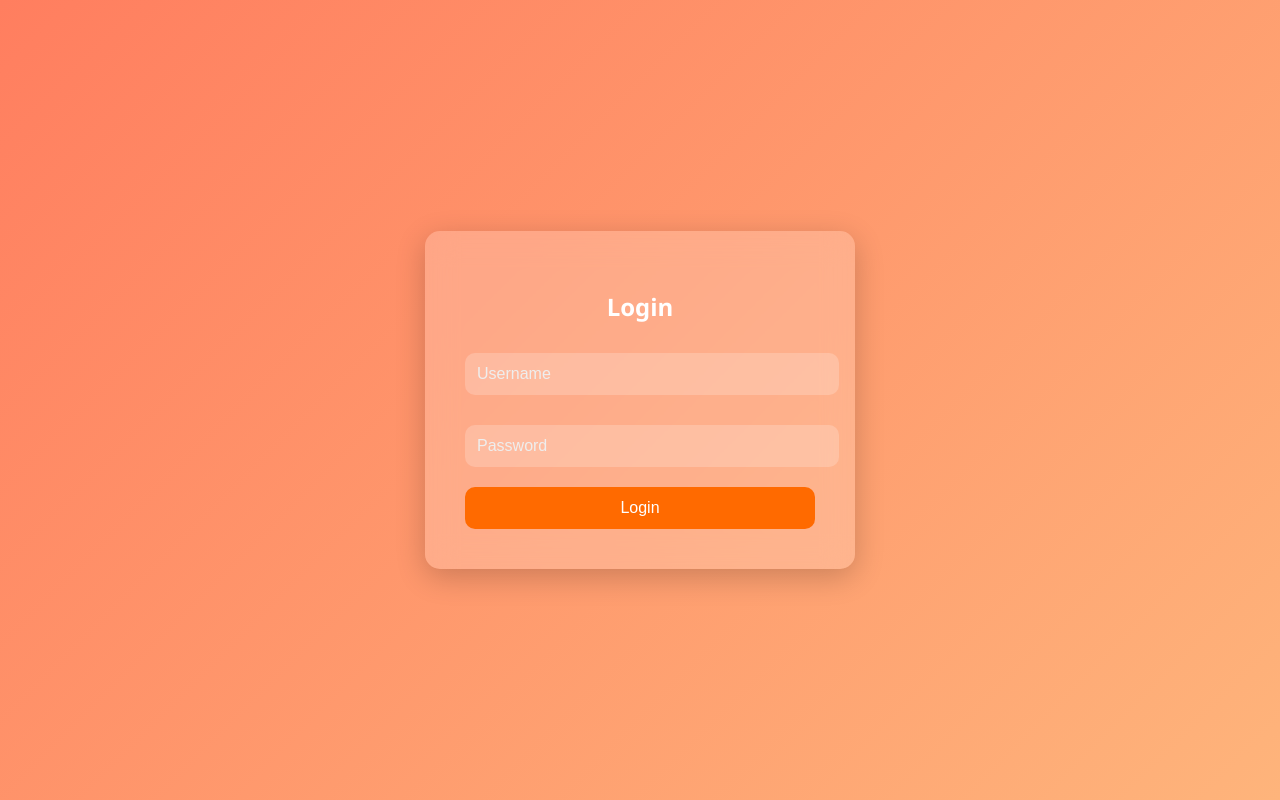
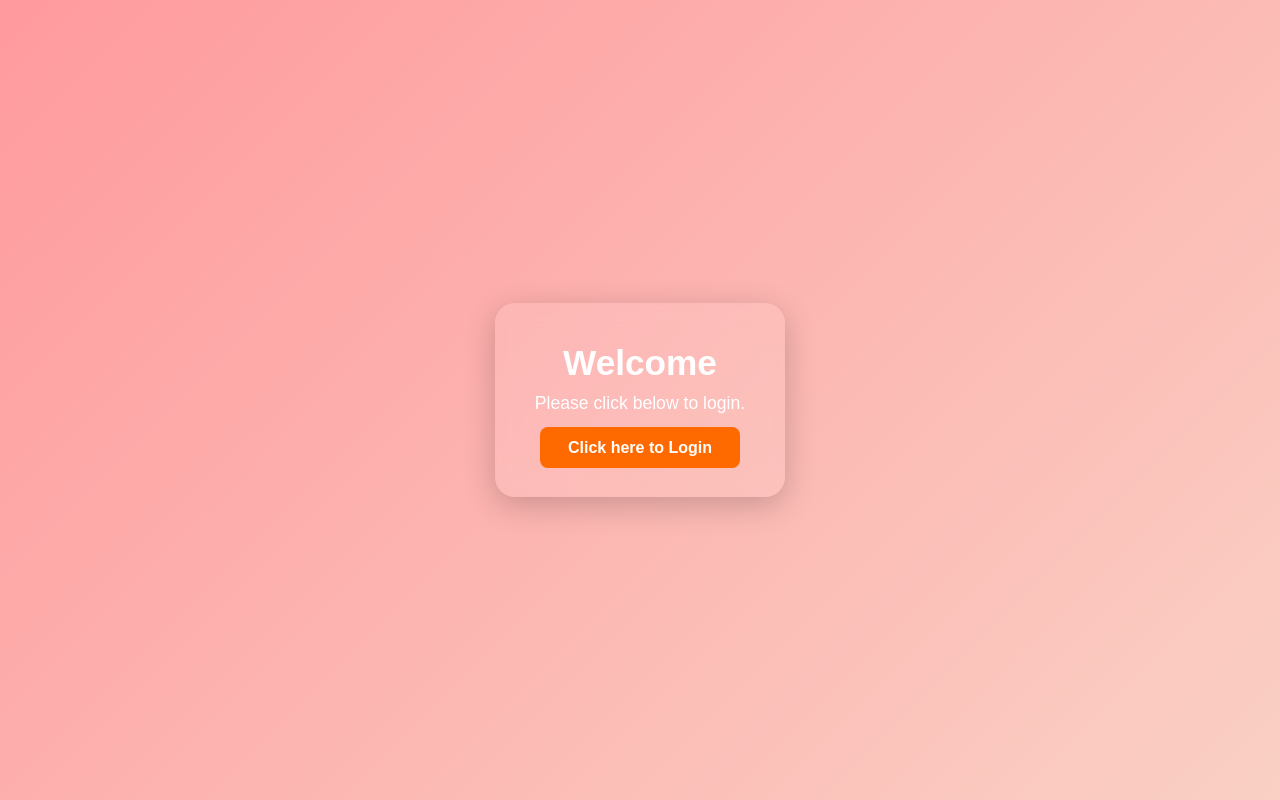
Before and after one commit to Saranya-31/login-app, a website: page views/index.html in a window 1280 px wide. Drawn offline with Linux system fonts and the light colour scheme.

Commit message:
Updated server to run on port 4000 and improved layout

```diff
--- a/public/styles.css
+++ b/public/styles.css
@@ -1,58 +1,113 @@
+ /* Global Reset */
+* {
+  box-sizing: border-box;
+  margin: 0;
+  padding: 0;
+}
+
+/* Body Background */
 body {
-  margin: 0;
-  font-family: 'Segoe UI', Tahoma, Geneva, Verdana, sans-serif;
-  background: linear-gradient(135deg, #ff7e5f, #feb47b);
+  font-family: 'Poppins', sans-serif;
   height: 100vh;
+  background: linear-gradient(135deg, #ff9a9e, #fad0c4);
   display: flex;
   align-items: center;
   justify-content: center;
+  background-attachment: fixed;
 }
 
+/* Center Container */
+.center-box {
+  background: rgba(255, 255, 255, 0.1);
+  padding: 40px;
+  border-radius: 20px;
+  backdrop-filter: blur(10px);
+  text-align: center;
+  color: #fff;
+  box-shadow: 0 8px 32px rgba(0, 0, 0, 0.2);
+}
+
+.center-box h1 {
+  font-size: 2.2rem;
+  margin-bottom: 10px;
+}
+
+.center-box p {
+  margin-bottom: 25px;
+  font-size: 1.1rem;
+}
+
+.center-box .btn {
+  background: #ff6a00;
+  padding: 12px 28px;
+  color: white;
+  border-radius: 8px;
+  text-decoration: none;
+  font-weight: bold;
+  font-size: 1rem;
+  transition: all 0.3s ease;
+}
+
+.center-box .btn:hover {
+  background: #ff944d;
+  transform: scale(1.05);
+}
+
+/* Login Box Styling */
 .login-box {
-  background: rgba(255, 255, 255, 0.2);
+  background: rgba(255, 255, 255, 0.15);
   padding: 40px;
-  border-radius: 15px;
-  backdrop-filter: blur(15px);
-  box-shadow: 0 8px 30px rgba(0, 0, 0, 0.2);
+  border-radius: 20px;
+  backdrop-filter: blur(20px);
+  box-shadow: 0 10px 40px rgba(0, 0, 0, 0.3);
   width: 100%;
-  max-width: 350px;
+  max-width: 400px;
   color: white;
 }
 
 .login-box h2 {
+  margin-bottom: 25px;
   text-align: center;
-  margin-bottom: 20px;
+  font-size: 2rem;
 }
 
 input[type="text"],
 input[type="password"] {
   width: 100%;
-  padding: 12px;
+  padding: 14px;
   margin: 10px 0 20px;
   border: none;
   border-radius: 10px;
   background: rgba(255, 255, 255, 0.2);
   color: #fff;
-  font-size: 16px;
+  font-size: 1rem;
+  transition: background 0.3s;
+}
+
+input:focus {
+  background: rgba(255, 255, 255, 0.3);
   outline: none;
 }
 
 input::placeholder {
-  color: #eee;
+  color: #e0e0e0;
 }
 
 button {
   width: 100%;
-  padding: 12px;
-  background: #ff6a00;
-  color: white;
+  padding: 14px;
+  background: #8e2de2;
+  background: linear-gradient(to right, #8e2de2, #4a00e0);
   border: none;
   border-radius: 10px;
-  font-size: 16px;
+  color: #fff;
+  font-size: 1rem;
+  font-weight: bold;
   cursor: pointer;
-  transition: background 0.3s ease;
+  transition: 0.3s ease;
 }
 
 button:hover {
-  background: #ff8000;
+  opacity: 0.9;
+  transform: scale(1.03);
 }
--- a/views/index.html
+++ b/views/index.html
@@ -2,18 +2,14 @@
 <html lang="en">
 <head>
   <meta charset="UTF-8" />
-  <meta name="viewport" content="width=device-width, initial-scale=1.0"/>
-  <title>Colorful Login</title>
+  <title>Welcome</title>
   <link rel="stylesheet" href="/styles.css" />
 </head>
 <body>
-  <div class="login-box">
-    <h2>Login</h2>
-    <form action="/login" method="POST">
-      <input type="text" name="username" placeholder="Username" required />
-      <input type="password" name="password" placeholder="Password" required />
-      <button type="submit">Login</button>
-    </form>
+  <div class="center-box">
+    <h1>Welcome</h1>
+    <p>Please click below to login.</p>
+    <a class="btn" href="/login">Click here to Login</a>
   </div>
 </body>
 </html>
```
Also changed, not shown: package.json (+77 -4 lines), server.js (+10 -6 lines), views/login.html (added, +18 -0 lines), 1 other file.
